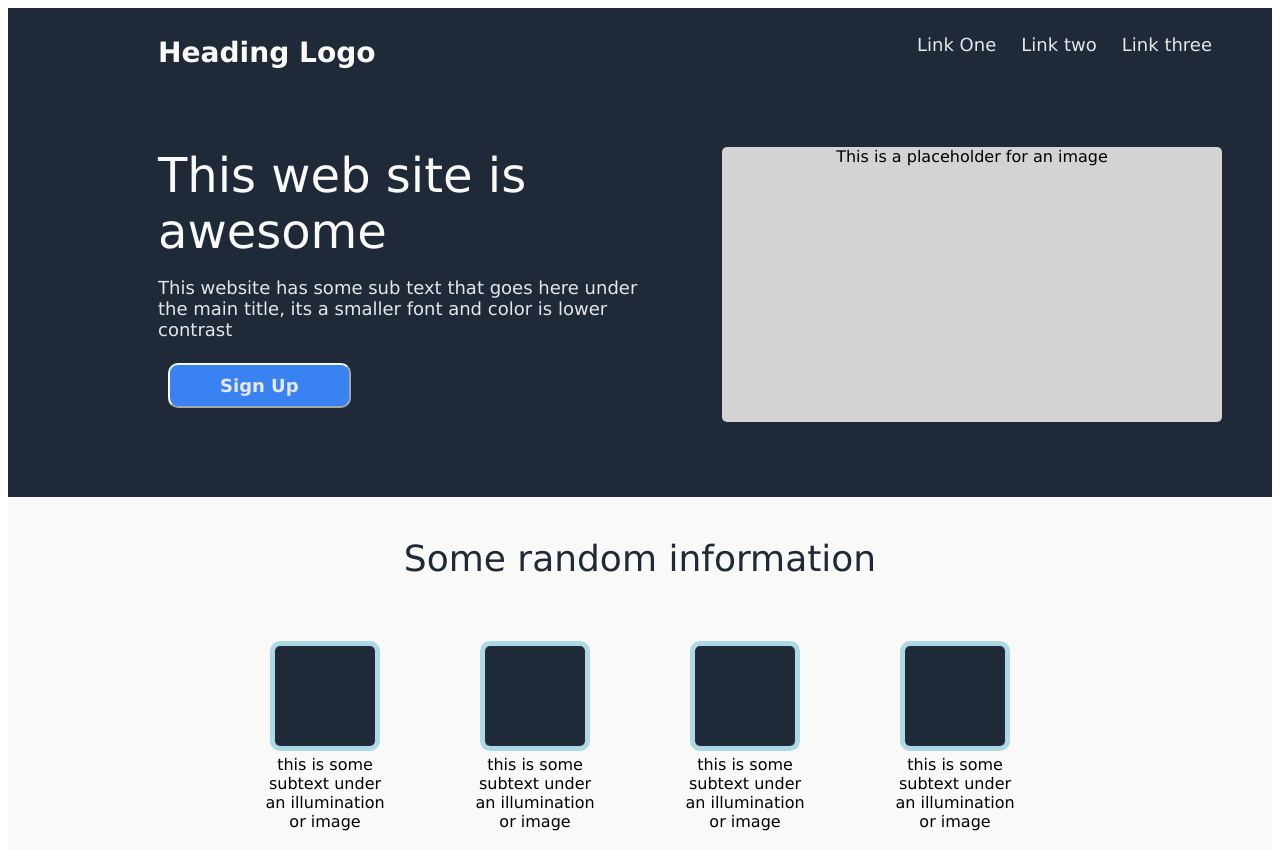
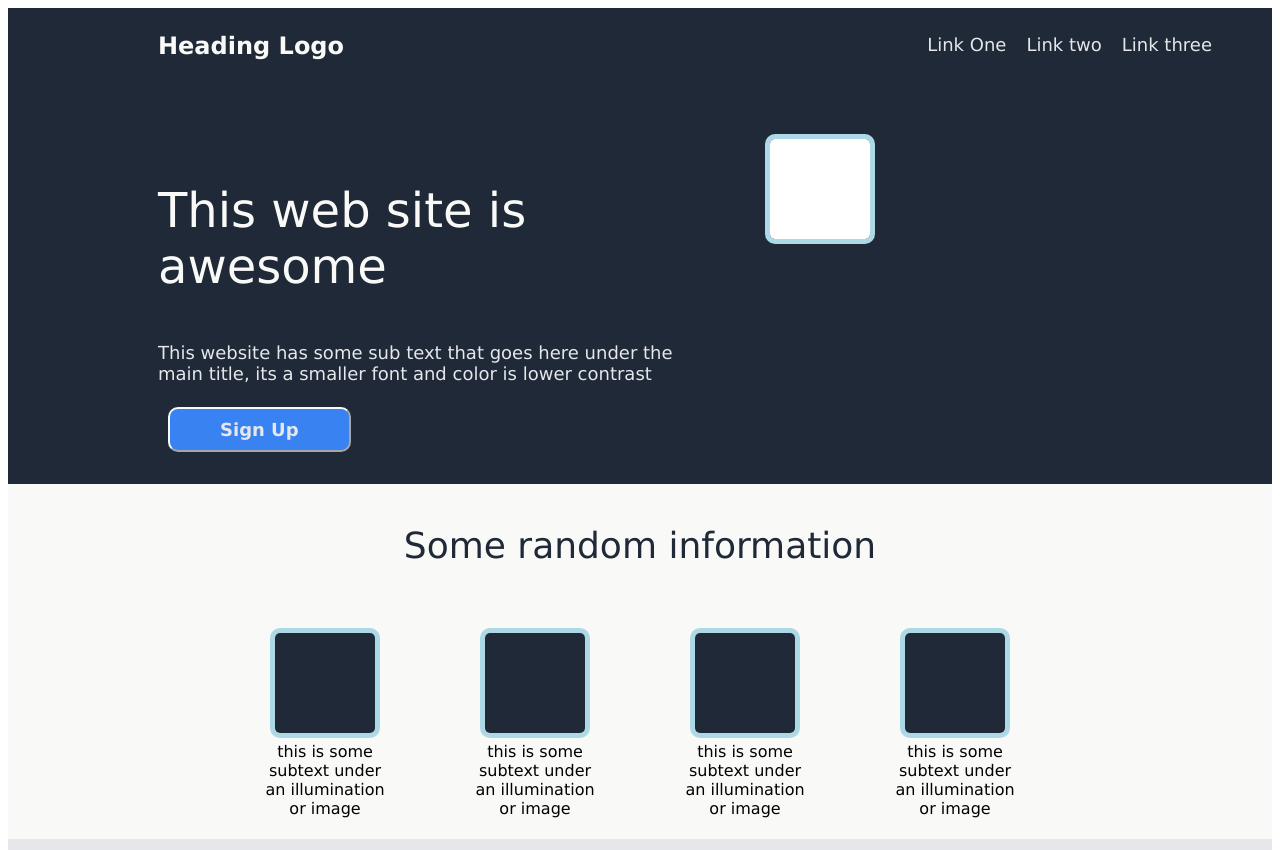
Before and after one commit to sandesh-san/odin-project-landing-page, a plain HTML site: page index.html in a window 1280 px wide. Shown: the top 850 px of the page. Drawn offline with Linux system fonts and the light colour scheme.

Commit message:
updated README.md, edited style.css to add more flex elememts, updated index.html

```diff
--- a/index.html
+++ b/index.html
@@ -4,37 +4,37 @@
     <meta charset="UTF-8">
     <meta http-equiv="X-UA-Compatible" content="IE=edge">
     <meta name="viewport" content="width=device-width, initial-scale=1.0">
-    <title> The Odin Proect Landing page</title>
+    <title> The Odin Project Landing page</title>
     <link rel="stylesheet" href="style.css">
 </head>
 <body>
     <!-- Top header bar/ Navigation links section-->
     <div class="header-bar">
-        <div class="header-logo">
-            <h3>Heading Logo</h3>
-        </div>
-        <div class="links">
-            <ul>
-                <li class="link"><a href="#">Link One</a></li>
-                <li class="link"><a href="#">Link two</a></li>
-                <li class="link"><a href="#">Link three<a></li>
-            </ul>
-        </div>
+        <h3 class="header-logo">Heading Logo</h3>
+        <ul class=links>
+            <li class="link"><a href="#">Link One</a></li>
+            <li class="link"><a href="#">Link two</a></li>
+            <li class="link"><a href="#">Link three<a></li>
+        </ul>
     </div>
     <!-- About website section-->
     <div class="about-website">
         <div class="about-leftside">
-            <div class="about-main-text"> This web site is awesome</div>
+
+            <p class="about-main-text">This web site is awesome</p>
             <p class="about-sub-text">This website has some sub text that goes here under the main title, its a smaller font and color is lower contrast</p>
             <button type="submit" class="sign-up-button"> Sign Up</button>
+
         </div>
         <div class="about-right-side">
-            <div class="about-img-placeholder"> This is a placeholder for an image</div>
+            <img class="image" src="image2.png" alt="This is a placeholder for an image">
         </div>
     </div>
     <!-- Some random information section-->
     <div class="random-info">
-        <div class="random-title"> <p>Some random information </p></div>
+        <div class="random-title">
+             <p>Some random information </p>
+        </div>
         <div class="random-details">
             <div class="random-image"><figure><img src="image.png" alt="solid color image" width="150px" height="150px"><figcaption>this is some subtext under an illumination or image</figcaption></figure></div>
             <div class="random-image"><figure><img src="image.png" alt="solid color image" width="150px" height="150px"><figcaption>this is some subtext under an illumination or image</figcaption></figure></div>
@@ -66,7 +66,7 @@
     <!-- Footer section-->
     <div  class="footer-section">
         <p> Copyright &copy; The Odin Project 2021</p>
-        <p>Created by Sandesh for the assignment, The Odin Project : Project Landing Page</p>
+        <p>Created by Sandesh, The Odin Project : Project Landing Page assignment</p>
     </div>
 </body>
 </html>
```
Also changed, not shown: image2.png (added).
